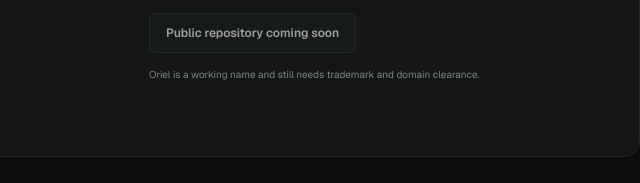
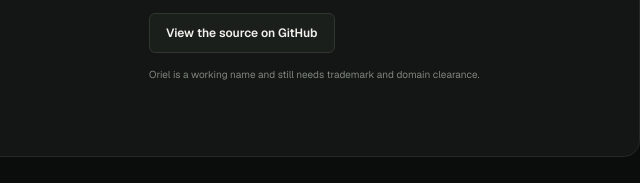
Before and after one commit to ralfboltshauser/oriel-photo, an Astro site in the folder apps/landing/: page / in a window 1280 px wide. Shown: the part 2708-2891 px from the top of the page, 640-1280 px from the left. Built offline with nearby package versions, Linux system fonts and the light colour scheme; Astro itself is replaced by a stand-in of ours.

Commit message:
Publish Oriel landing page

```diff
--- a/apps/landing/src/pages/index.astro
+++ b/apps/landing/src/pages/index.astro
@@ -150,8 +150,11 @@ const description =
           essential non-destructive adjustments, create versions, and export JPEGs. We will not
           claim RAW or professional color parity until measured evidence supports it.
         </p>
-        <span class="button secondary muted" aria-disabled="true"
-          >Public repository coming soon</span
+        <a
+          class="button secondary"
+          href="https://github.com/ralfboltshauser/oriel-photo"
+          target="_blank"
+          rel="noreferrer">View the source on GitHub</a
         >
         <small>Oriel is a working name and still needs trademark and domain clearance.</small>
       </div>
```
Also changed, not shown: 1 other file.
